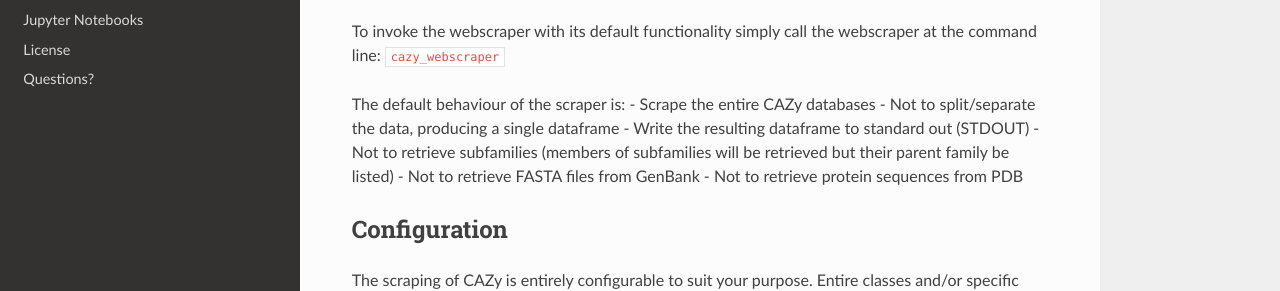
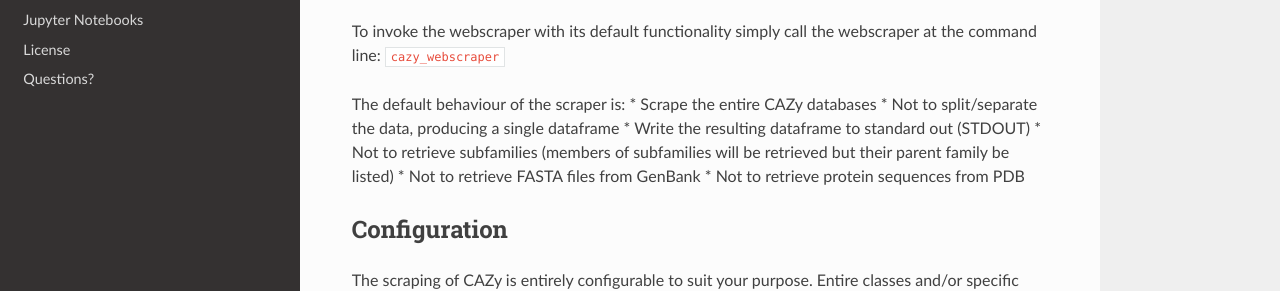
Before and after one commit to HobnobMancer/cazy_webscraper, a Sphinx documentation site: the page built from docs/source/index.rst, in a window 1280 px wide and 900 px high, scrolled down 2833 px. Shown: the part 218-509 px from the top of the window. Built offline with Sphinx 7.4.7 and the Read the Docs theme 2.0.0, drawn with Linux system fonts in a browser that asks for light colours.

Commit message:
correct rst syntax for bullet points

```diff
--- a/docs/source/index.rst
+++ b/docs/source/index.rst
@@ -99,20 +99,20 @@
 the respective CAZy is catalogued. Therefore, the resulting dataframe of the webscraper contains
 the following columns:
 
-- Protein_name
-- CAZy_family
-- EC#
-- Source_organism
-- GenBank
-- UniProt
-- PDB/3D
+* Protein_name
+* CAZy_family
+* EC#
+* Source_organism
+* GenBank
+* UniProt
+* PDB/3D
 
 The scraped CAZymes can be written to a single dataframe, or separated out into different
 dataframes depending on how the data has been set to be split:
 
-- Per family: a single dataframe is created per scraped CAZy family
-- Per class: a singel datafarme is created per scraped CAZy family
-- Not split: a single dataframe containing all data scrapend from CAZy is created
+* Per family: a single dataframe is created per scraped CAZy family
+* Per class: a singel datafarme is created per scraped CAZy family
+* Not split: a single dataframe containing all data scrapend from CAZy is created
 
 The dataframes can be written out to a specified directory or written to STDOUT to facilitate
 piping to a subsequent program.
@@ -134,12 +134,12 @@
 ``cazy_webscraper``
 
 The default behaviour of the scraper is:
-- Scrape the entire CAZy databases
-- Not to split/separate the data, producing a single dataframe
-- Write the resulting dataframe to standard out (STDOUT)
-- Not to retrieve subfamilies (members of subfamilies will be retrieved but their parent family be listed)
-- Not to retrieve FASTA files from GenBank
-- Not to retrieve protein sequences from PDB
+* Scrape the entire CAZy databases
+* Not to split/separate the data, producing a single dataframe
+* Write the resulting dataframe to standard out (STDOUT)
+* Not to retrieve subfamilies (members of subfamilies will be retrieved but their parent family be listed)
+* Not to retrieve FASTA files from GenBank
+* Not to retrieve protein sequences from PDB
 
 
 Configuration
```
